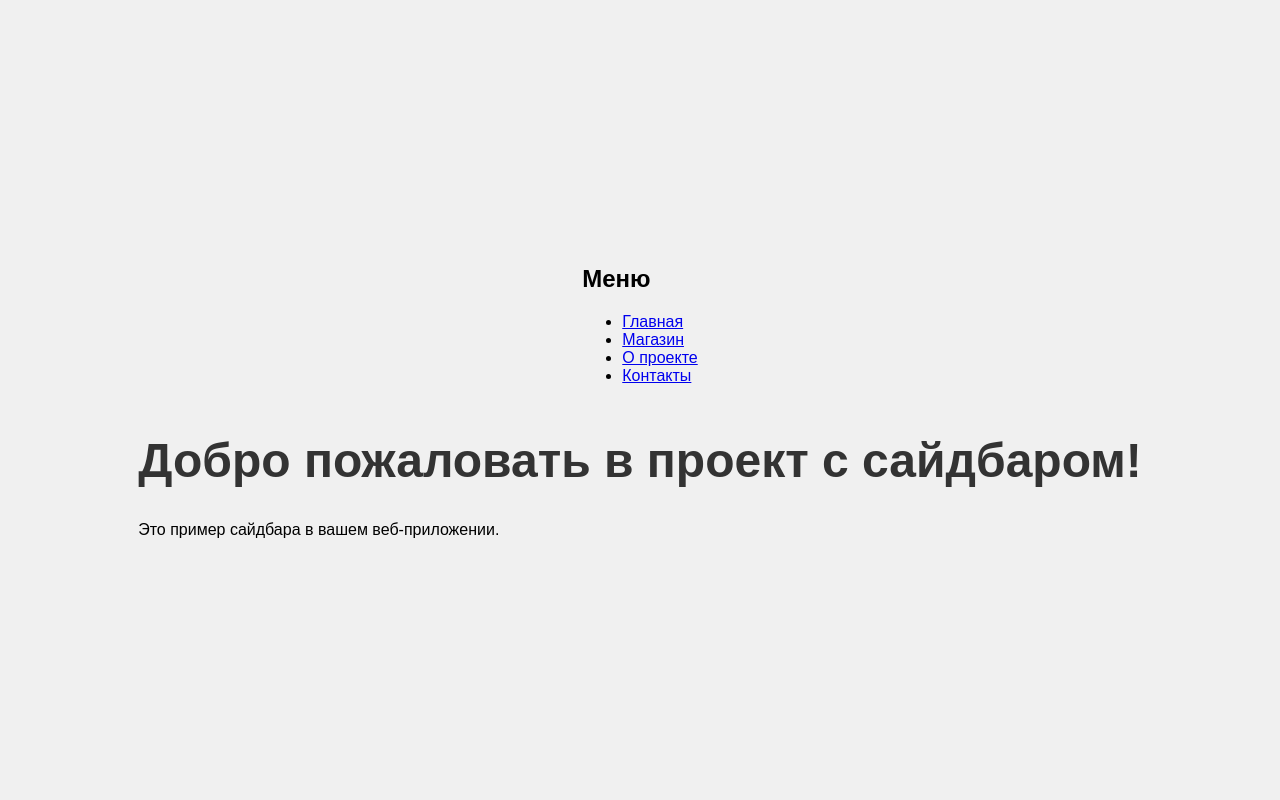
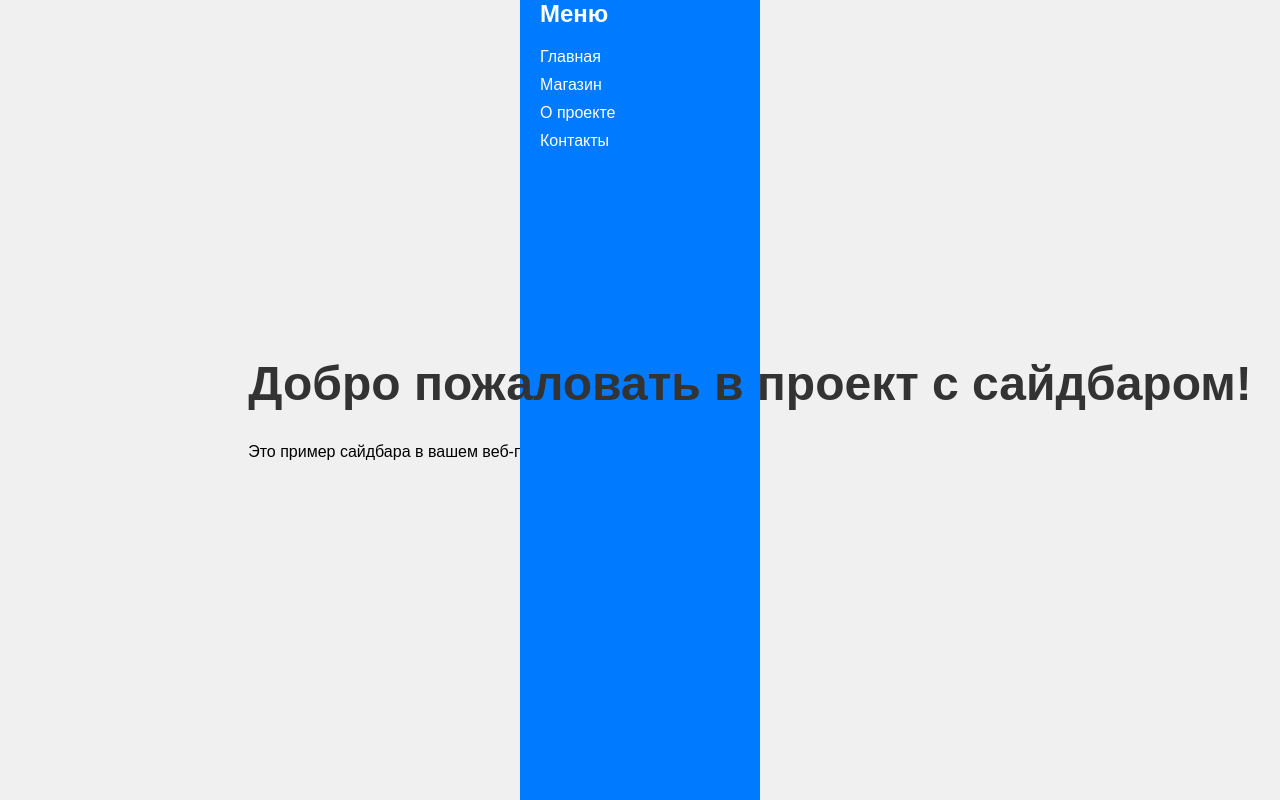
Before and after one commit to Yusuv27/siteIosif, a plain HTML site: page sidebar.html in a window 1280 px wide. Drawn offline with Linux system fonts and the light colour scheme.

Commit message:
Update style.css

```diff
--- a/style.css
+++ b/style.css
@@ -70,3 +70,42 @@ h1 {
     color: green; /* Цвет текста сообщения */
     display: none; /* Изначально скрыто */
 }
+
+
+/* Стилизация сайдбара */
+.sidebar {
+    width: 200px; /* Ширина сайдбара */
+    background-color: #007BFF; /* Цвет фона сайдбара */
+    color: white; /* Цвет текста */
+    padding: 20px; /* Отступы внутри */
+    position: fixed; /* Зафиксировать сайдбар */
+    height: 100%; /* Высота 100% */
+}
+
+.sidebar h2 {
+    margin-top: 0;
+}
+
+.sidebar ul {
+    list-style: none; /* Убираем маркеры списка */
+    padding: 0;
+}
+
+.sidebar ul li {
+    margin: 10px 0; /* Отступы между элементами списка */
+}
+
+.sidebar ul li a {
+    color: white; /* Цвет ссылок */
+    text-decoration: none; /* Убираем подчеркивание ссылок */
+}
+
+.sidebar ul li a:hover {
+    text-decoration: underline; /* Подчеркивание при наведении */
+}
+
+/* Основной контент смещен вправо */
+.content {
+    margin-left: 220px; /* Отступ для сайдбара */
+    padding: 20px; /* Отступы внутри */
+}
```
